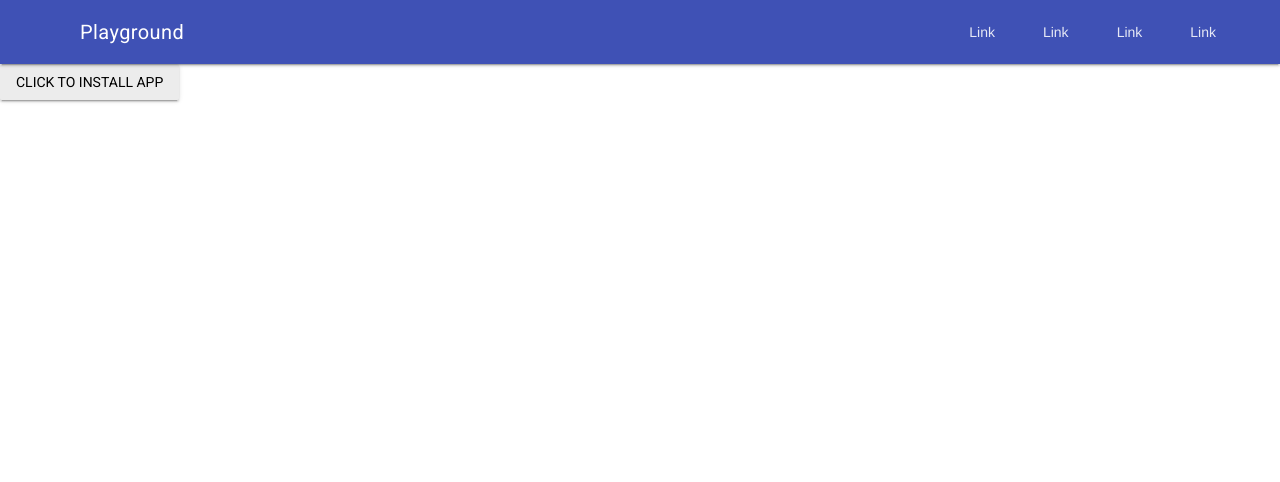
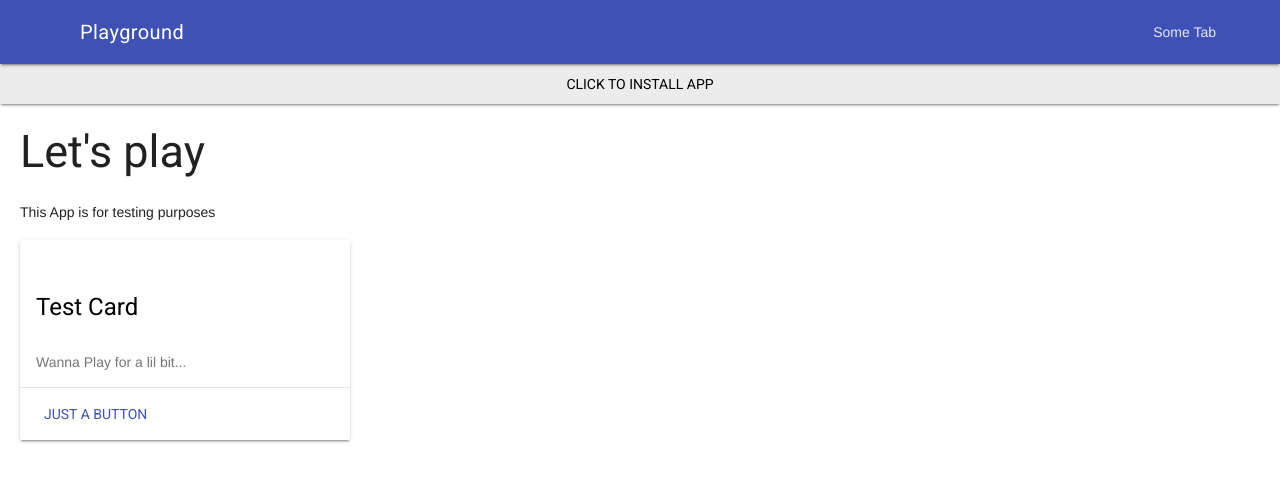
Before and after one commit to davidgataric/pwa-playground, a website: page public/index.html in a window 1280 px wide. Drawn offline with nearby package versions, Linux system fonts and the light colour scheme.

Commit message:
Hide install button if app installed + Added card

```diff
--- a/public/index.html
+++ b/public/index.html
@@ -8,13 +8,14 @@
     <link rel="stylesheet" href="https://fonts.googleapis.com/icon?family=Material+Icons">
     <link rel="stylesheet"
           href="https://cdnjs.cloudflare.com/ajax/libs/material-design-lite/1.3.0/material.indigo-pink.min.css">
+    <link rel="stylesheet" type="text/css" href="src/css/home.css">
     <meta name="apple-mobile-web-app-capable" content="yes">
     <meta name="apple-mobile-web-app-status-bar-style" content="black">
     <meta name="apple-mobile-web-app-title" content="PWAGram">
     <link rel="apple-touch-icon" href="/src/img/icons/swing.png" sizes="512x512">
     <link rel="apple-touch-icon" href="/src/img/icons/swingsmall.png" sizes="192x192">
     <meta name="msapplication-TileImage" content="/src/img/icons/swing.png">
-    <meta name="msapplication-TileColor" content="#fff">
+    <meta name="msapplication-TileColor" content="#81b8f7">
     <meta name="theme-color" content="#30cde6">
     <meta charset="UTF-8">
     <meta name="viewport"
@@ -32,20 +33,16 @@
                 <div class="mdl-layout-spacer"></div>
                 <!-- Navigation. We hide it in small screens. -->
                 <nav class="mdl-navigation mdl-layout--large-screen-only">
-                    <a class="mdl-navigation__link" href="">Link</a>
-                    <a class="mdl-navigation__link" href="">Link</a>
-                    <a class="mdl-navigation__link" href="">Link</a>
-                    <a class="mdl-navigation__link" href="">Link</a>
+                    <a class="mdl-navigation__link" href="">Some Tab</a>
+
                 </nav>
             </div>
         </header>
         <div class="mdl-layout__drawer">
             <span class="mdl-layout-title">Title</span>
             <nav class="mdl-navigation">
-                <a class="mdl-navigation__link" href="">Link</a>
-                <a class="mdl-navigation__link" href="">Link</a>
-                <a class="mdl-navigation__link" href="">Link</a>
-                <a class="mdl-navigation__link" href="">Link</a>
+                <a class="mdl-navigation__link" href="">Home</a>
+                <a class="mdl-navigation__link" href="">Some Tab</a>
             </nav>
         </div>
         <main class="mdl-layout__content">
@@ -53,6 +50,26 @@
                 <button class="mdl-button mdl-js-button mdl-button--raised" id="install-button">
                     Click to install app
                 </button>
+
+                <div class="card-content">
+                    <h2>Let's play</h2>
+                    <p>This App is for testing purposes</p>
+
+                    <div class="demo-card-square mdl-card mdl-shadow--2dp">
+                        <div class="mdl-card__title mdl-card--expand">
+                            <h2 class="mdl-card__title-text">Test Card</h2>
+                        </div>
+                        <div class="mdl-card__supporting-text">
+                            Wanna Play for a lil bit...
+                        </div>
+                        <div class="mdl-card__actions mdl-card--border">
+                            <a class="mdl-button mdl-button--colored mdl-js-button mdl-js-ripple-effect">
+                                Just a button
+                            </a>
+                        </div>
+                    </div>
+                </div>
+
             </div>
         </main>
     </div>
--- a/public/serviceWorker.js
+++ b/public/serviceWorker.js
@@ -1,5 +1,5 @@
-var CACHE_STATIC_NAME = 'static-v1';
-var CACHE_DYNAMIC_NAME = 'dynamic-v1';
+var CACHE_STATIC_NAME = 'static-v9';
+var CACHE_DYNAMIC_NAME = 'dynamic-v3';
 
 self.addEventListener('install', function (event) {
     event.waitUntil(
--- /dev/null
+++ b/public/src/css/home.css
@@ -0,0 +1,10 @@
+#install-button {
+    width: 100%;
+    height: 40px;
+    min-width: initial;
+}
+
+.card-content {
+    width: calc(100% - 40px);
+    margin-left: 20px;
+}
--- a/public/src/js/actions.js
+++ b/public/src/js/actions.js
@@ -17,3 +17,13 @@ function downloadApp() {
 }
 
 installButton.addEventListener('click', downloadApp);
+
+// check if app is installed
+function isRunningStandalone() {
+    return (window.matchMedia('(display-mode: standalone)').matches);
+}
+
+// hide install button because app is installed
+if (isRunningStandalone()) {
+    installButton.style.visibility = 'hidden';
+}
```
Also changed, not shown: public/manifest.json.
